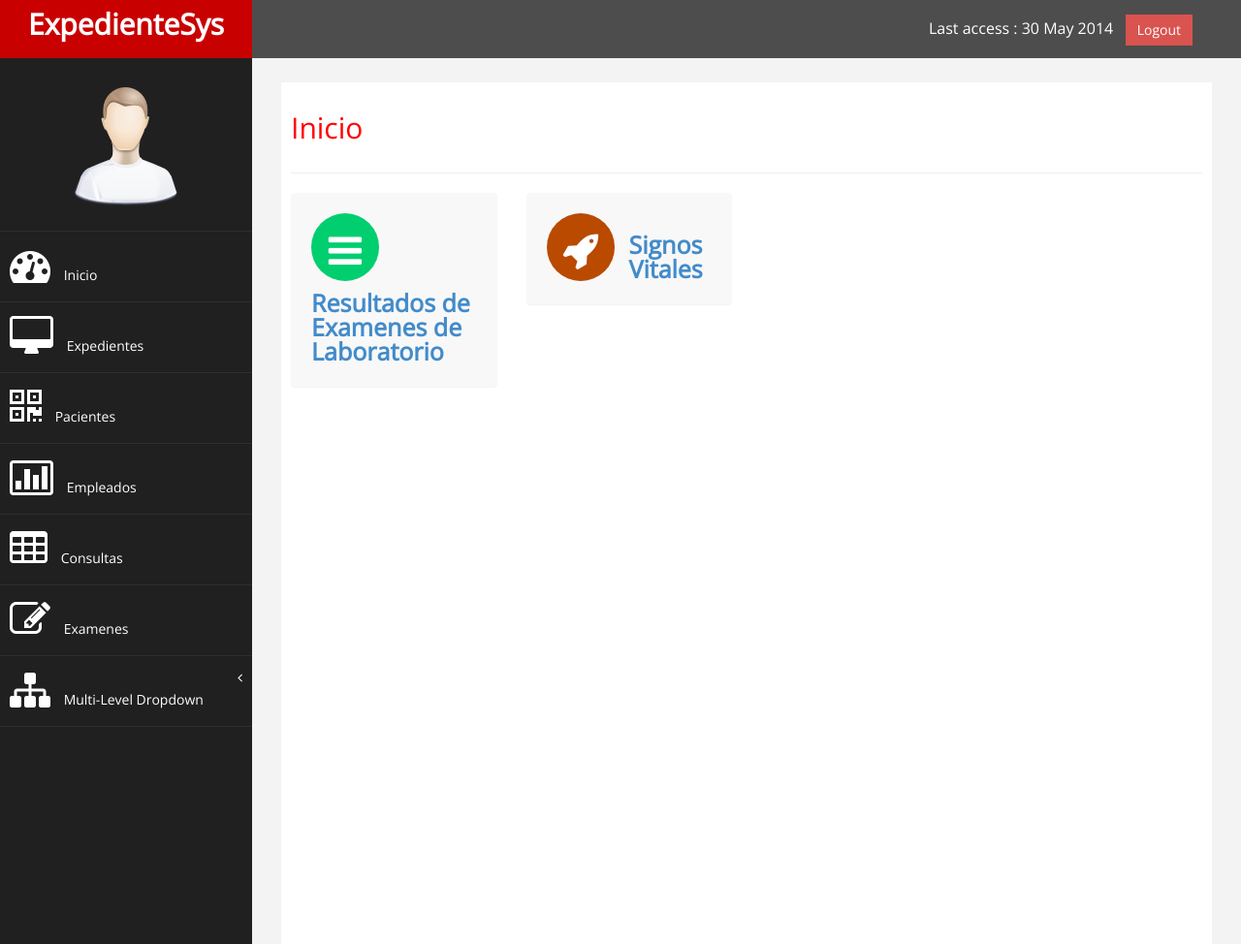
After one commit to Blankys/Expediente, a Django app: page / in a window 1280 px wide. The commit adds this page. Shown: the top 974 px of the page at 97% size. Run offline with Django 3.2, Linux system fonts and the light colour scheme; parts of the project's set-up code (start-up, migrations or seed data) failed here and were passed over; some libraries are stand-ins or nearby versions.

Commit message:
Signos vitales - parte 1 * Consultar el listado de signos vitales * Registrar un nuevo signo vital

```diff
--- a/apps/expediente/urls.py
+++ b/apps/expediente/urls.py
@@ -1,10 +1,12 @@
 from django.conf.urls import url, include
-from apps.expediente.views import index, registrarResultadoExamen, listadoExamenes
+from apps.expediente.views import index, registrarResultadoExamen, listadoExamenes, registrarSignoVital, listadoSignosVitales
 
 urlpatterns = [
     url(r'^$', index),
     url(r'^examenes/registrar$', registrarResultadoExamen, name = 'registrar_resultado_examen'),
     url(r'^examenes/listado$', listadoExamenes, name = 'listado_examenes'),
+    url(r'^signos-vitales/registrar$', registrarSignoVital, name = 'registrar_signo_vital'),
+    url(r'^signos-vitales/listado$', listadoSignosVitales, name = 'listado_signos_vitales'),
 ]
 
 # Para acceder a una vista, desde la barra de direcciones del navegador digitar:
--- a/apps/expediente/views.py
+++ b/apps/expediente/views.py
@@ -1,7 +1,7 @@
 from django.shortcuts import render, redirect
 from django.http import HttpResponse
-from apps.expediente.requests import ResultadoExamenForm
-from apps.expediente.models import ResultadoExamen
+from apps.expediente.requests import ResultadoExamenForm, SignoVitalForm
+from apps.expediente.models import ResultadoExamen, SignoVital
 
 def index(request):
 	return render(request, 'expediente/inicio.html')
@@ -34,3 +34,28 @@ def listadoExamenes(request):
 			'examenes': ResultadoExamen.objects.all()
 		}
 	)
+
+def registrarSignoVital(request):
+	if request.method == 'POST':
+		form = SignoVitalForm(request.POST)
+		if form.is_valid():
+			form.save()
+		return redirect('expediente:index')
+	else:
+		form = SignoVitalForm()
+	return render(
+		request,
+		'expediente/signos_vitales/registrar.html',
+		{
+			'form': form
+		}
+	)
+
+def listadoSignosVitales(request):
+	return render(
+		request,
+		'expediente/signos_vitales/listado.html',
+		{
+			'signos_vitales': SignoVital.objects.all()
+		}
+	)
--- a/templates/base/base.html
+++ b/templates/base/base.html
@@ -32,12 +32,12 @@
                 <div class="sidebar-collapse">
                     <ul class="nav" id="main-menu">
                         <li class="text-center"><img src="{% static 'img/find_user.png' %}" class="user-image img-responsive"/></li>
-                        <li><a href="#"><i class="fa fa-dashboard fa-3x"></i> Inicio</a></li>
+                        <li><a href="/"><i class="fa fa-dashboard fa-3x"></i> Inicio</a></li>
                         <li><a href="#"><i class="fa fa-desktop fa-3x"></i> Expedientes</a></li>
                         <li><a href="#"><i class="fa fa-qrcode fa-3x"></i> Pacientes</a></li>
                         <li><a href="#"><i class="fa fa-bar-chart-o fa-3x"></i> Empleados</a></li>
                         <li><a href="#"><i class="fa fa-table fa-3x"></i> Consultas</a></li>
-                        <li><a href="#"><i class="fa fa-edit fa-3x"></i> Examenes</a></li>
+                        <li><a href="examenes/listado"><i class="fa fa-edit fa-3x"></i> Examenes</a></li>
                         <li>
                             <a href="#"><i class="fa fa-sitemap fa-3x"></i> Multi-Level Dropdown<span class="fa arrow"></span></a>
                             <ul class="nav nav-second-level">
--- /dev/null
+++ b/templates/expediente/inicio.html
@@ -0,0 +1,36 @@
+{% extends 'base/base.html' %}
+{% block title %}Inicio{% endblock %}
+{% block content %}
+<div class="row">
+    <div class="col-lg-12 col-md-12 col-sm-12 col-xs-12">
+        <h2>Inicio</h2>
+    </div>
+</div>
+<hr />
+<div class="row">
+    <a href="examenes/listado">
+        <div class="col-md-3 col-sm-6 col-xs-6">
+            <div class="panel panel-back noti-box">
+                <span class="icon-box bg-color-green set-icon">
+                    <i class="fa fa-bars"></i>
+                </span>
+                <div class="text-box" >
+                    <p class="main-text">Resultados de Examenes de Laboratorio</p>
+                </div>
+            </div>
+        </div>
+    </a>
+    <a href="signos-vitales/listado">
+        <div class="col-md-3 col-sm-6 col-xs-6">
+            <div class="panel panel-back noti-box">
+                <span class="icon-box bg-color-brown set-icon">
+                    <i class="fa fa-rocket"></i>
+                </span>
+                <div class="text-box" >
+                    <p class="main-text">Signos Vitales</p>
+                </div>
+            </div>
+        </div>
+    </a>
+</div>
+{% endblock %}
```
Also changed, not shown: apps/expediente/requests.py (+38 -1 lines), templates/expediente/signos_vitales/listado.html (added, +41 -0 lines), templates/expediente/signos_vitales/registrar.html (added, +35 -0 lines).
